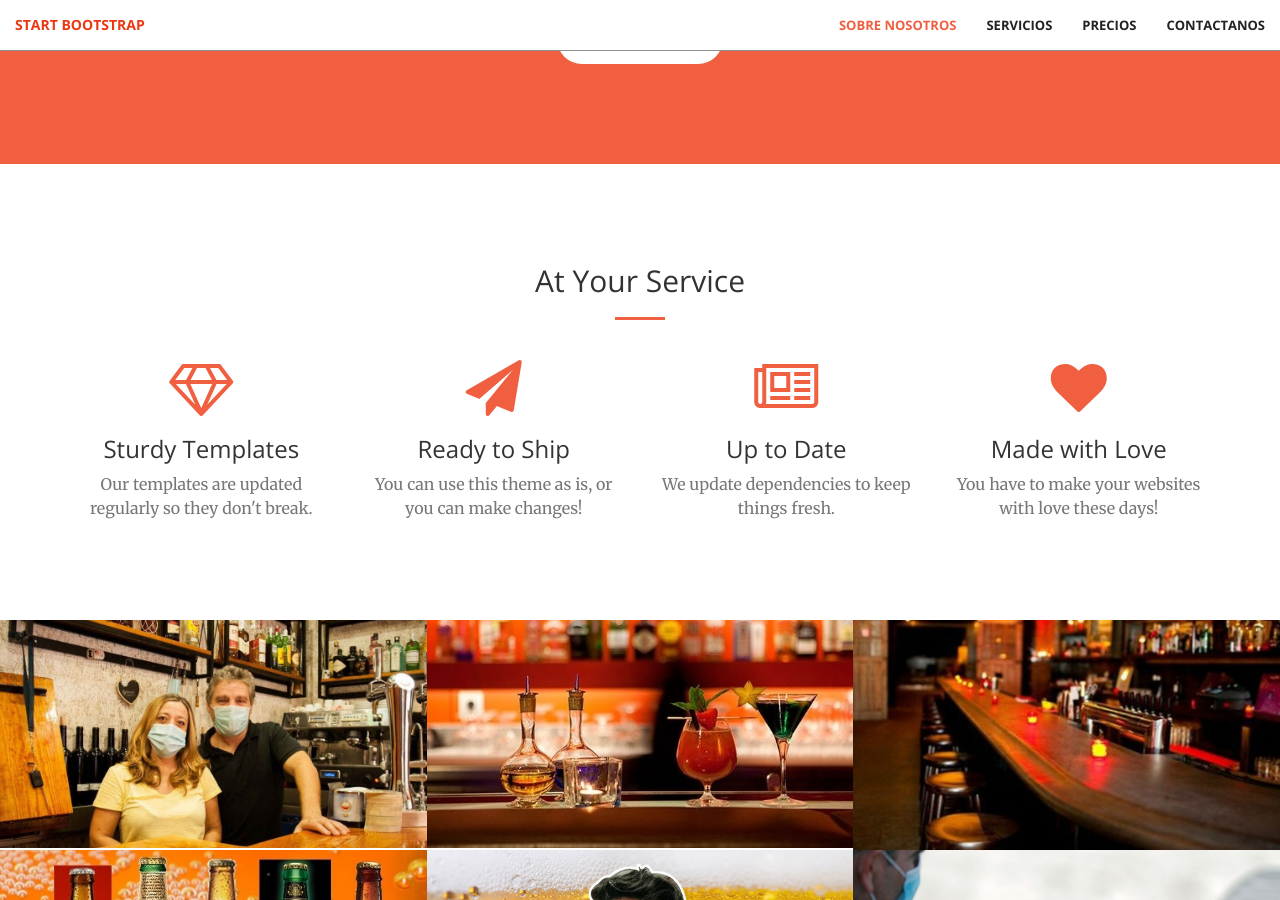
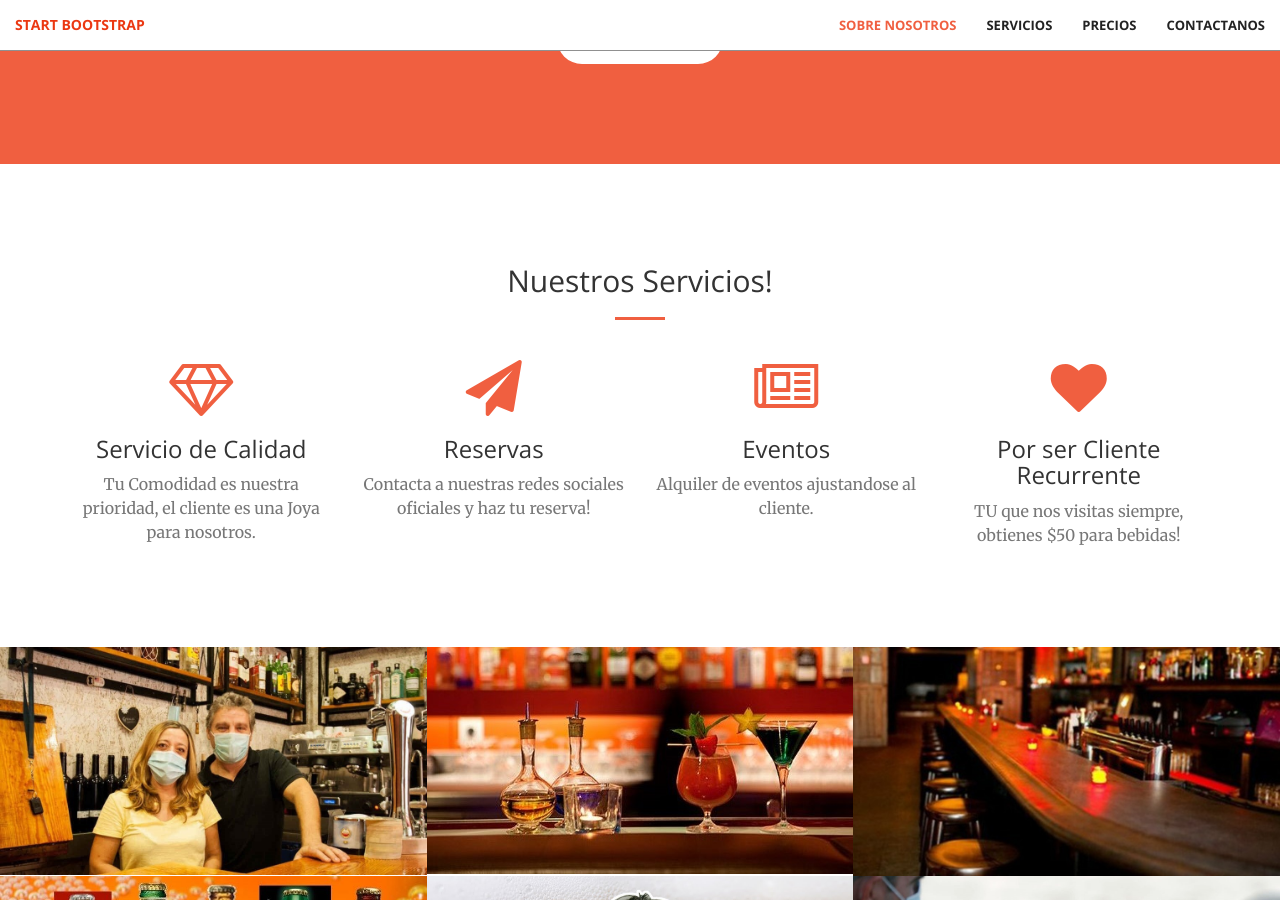
Before and after one commit to testaccountam/creativethemepruebas, a Jekyll site: the page built from index.html, in a window 1280 px wide and 900 px high, scrolled down 1502 px. Built offline with Jekyll 4.4.1, drawn with Linux system fonts in a browser that asks for light colours.

Commit message:
Update services.html

```diff
--- a/_includes/services.html
+++ b/_includes/services.html
@@ -2,7 +2,7 @@
     <div class="container">
         <div class="row">
             <div class="col-lg-12 text-center">
-                <h2 class="section-heading">At Your Service</h2>
+                <h2 class="section-heading">Nuestros Servicios!</h2>
                 <hr class="primary">
             </div>
         </div>
@@ -12,29 +12,29 @@
             <div class="col-lg-3 col-md-6 text-center">
                 <div class="service-box">
                     <i class="fa fa-4x fa-diamond wow bounceIn text-primary"></i>
-                    <h3>Sturdy Templates</h3>
-                    <p class="text-muted">Our templates are updated regularly so they don't break.</p>
+                    <h3>Servicio de Calidad</h3>
+                    <p class="text-muted">Tu Comodidad es nuestra prioridad, el cliente es una Joya para nosotros.</p>
                 </div>
             </div>
             <div class="col-lg-3 col-md-6 text-center">
                 <div class="service-box">
                     <i class="fa fa-4x fa-paper-plane wow bounceIn text-primary" data-wow-delay=".1s"></i>
-                    <h3>Ready to Ship</h3>
-                    <p class="text-muted">You can use this theme as is, or you can make changes!</p>
+                    <h3>Reservas </h3>
+                    <p class="text-muted">Contacta a nuestras redes sociales oficiales y haz tu reserva!</p>
                 </div>
             </div>
             <div class="col-lg-3 col-md-6 text-center">
                 <div class="service-box">
                     <i class="fa fa-4x fa-newspaper-o wow bounceIn text-primary" data-wow-delay=".2s"></i>
-                    <h3>Up to Date</h3>
-                    <p class="text-muted">We update dependencies to keep things fresh.</p>
+                    <h3>Eventos</h3>
+                    <p class="text-muted">Alquiler de eventos ajustandose al cliente.</p>
                 </div>
             </div>
             <div class="col-lg-3 col-md-6 text-center">
                 <div class="service-box">
                     <i class="fa fa-4x fa-heart wow bounceIn text-primary" data-wow-delay=".3s"></i>
-                    <h3>Made with Love</h3>
-                    <p class="text-muted">You have to make your websites with love these days!</p>
+                    <h3>Por ser Cliente Recurrente</h3>
+                    <p class="text-muted">TU que nos visitas siempre, obtienes $50 para bebidas!</p>
                 </div>
             </div>
         </div>
```
